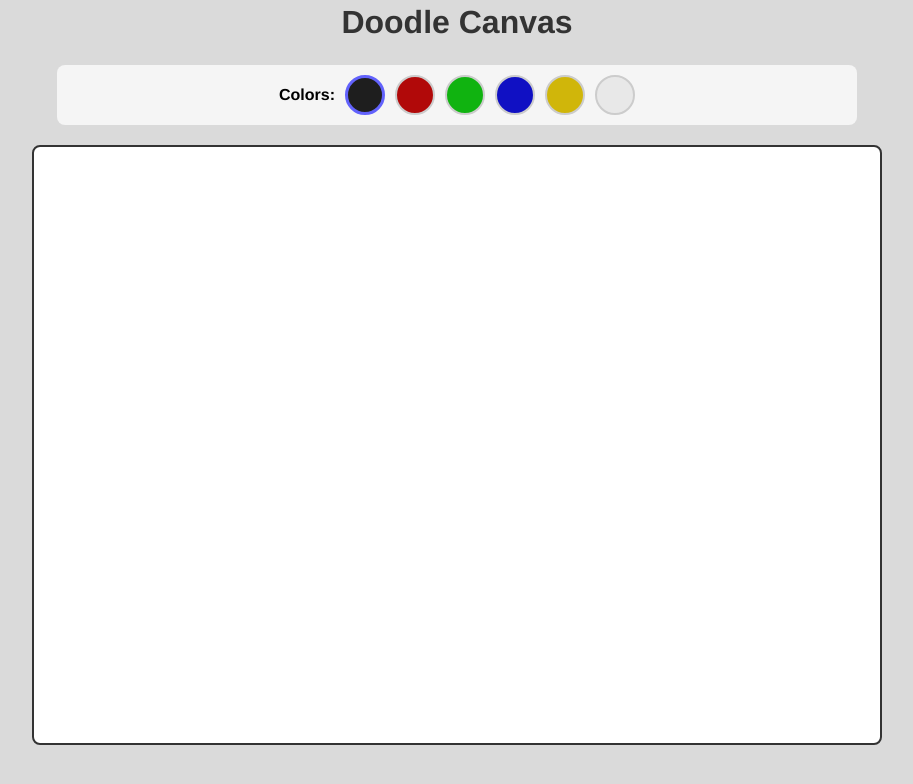
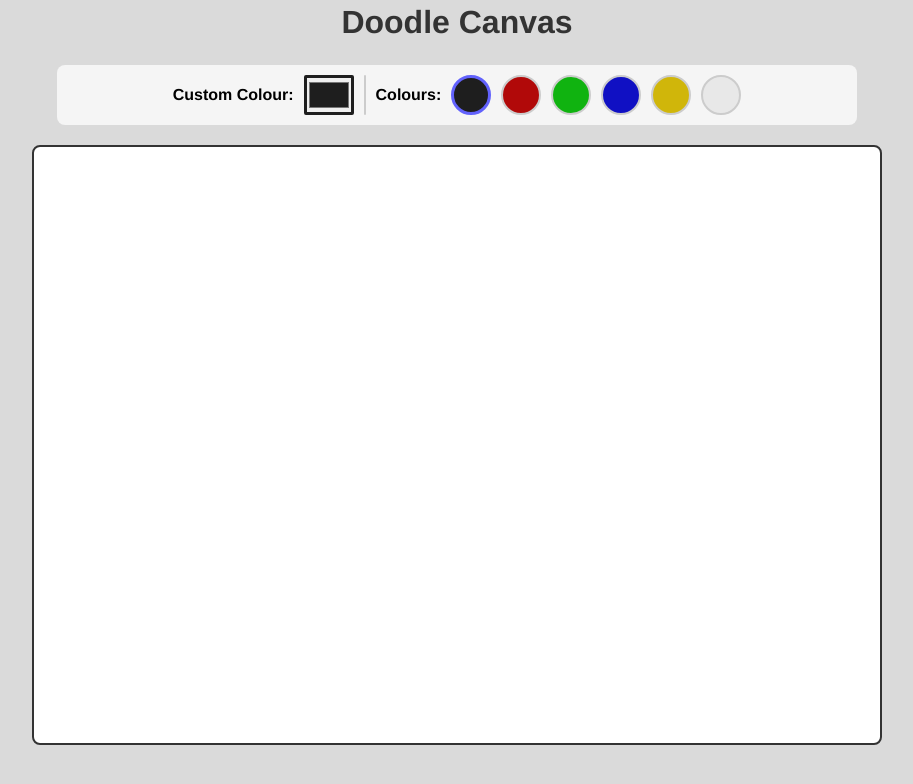
Before and after one commit to sandrineadap/ghw-doodle-platform, a React (Vite) app: page / in a window 1280 px wide. Shown: the top 784 px of the page, without its empty margins (183-1096 px from the left). Built offline with nearby package versions, Linux system fonts and the light colour scheme.

Commit message:
feat: Step 4 - added custom colour picker for brush

```diff
--- a/src/ToolbarComponent.tsx
+++ b/src/ToolbarComponent.tsx
@@ -16,7 +16,10 @@ interface ToolbarProps {
   onColourChange: (color: string) => void;
 }
 
-const ToolbarComponent: React.FC<ToolbarProps> = ({ selectedColour, onColourChange }) => {
+const ToolbarComponent: React.FC<ToolbarProps> = ({
+  selectedColour,
+  onColourChange,
+}) => {
   return (
     <div
       style={{
@@ -27,17 +30,54 @@ const ToolbarComponent: React.FC<ToolbarProps> = ({ selectedColour, onColourChan
         backgroundColor: "#f5f5f5",
         borderRadius: "8px",
         margin: "0 auto",
-        maxWidth: "800px"
+        maxWidth: "800px",
       }}
     >
-      {/* loop over colours with map and display them */}
+      {/* Custom Color Picker */}
+      <div style={{ display: "flex", alignItems: "center", gap: "10px" }}>
+        <label
+          htmlFor="colourPicker"
+          style={{
+            fontWeight: "bold",
+            alignSelf: "center", // vertically center
+          }}
+        >
+          Custom Colour:{" "}
+        </label>
+        <input
+          type="color"
+          id="colourPicker"
+          value={selectedColour}
+          onChange={(e) => onColourChange(e.target.value)}
+          style={{
+            width: "50px",
+            height: "40px",
+            border: `3px solid ${selectedColour}`,
+            borderRadius: "2px",
+            cursor: "pointer",
+          }}
+          title="Choose custom colour"
+        />
+      </div>
+
+      {/* Separator */}
+      <div
+        style={{
+          width: "2px",
+          height: "40px",
+          backgroundColor: "#ccc",
+          borderRadius: "4px",
+        }}
+      />
+
+      {/* Predefined Colours */}
       <label
         style={{
           fontWeight: "bold",
           alignSelf: "center", // vertically center
         }}
       >
-        Colors:
+        Colours:
       </label>
       {PREDEFINED_COLOURS.map((colour) => (
         <button
```
